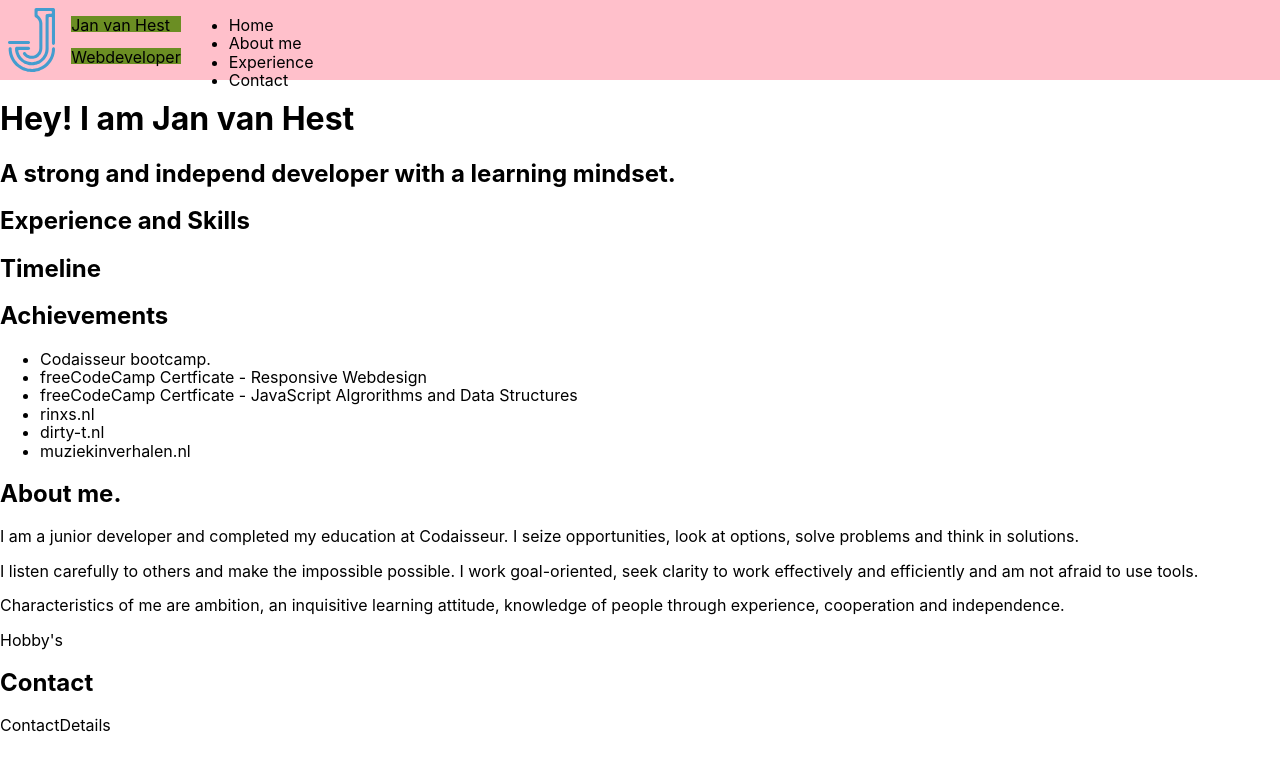
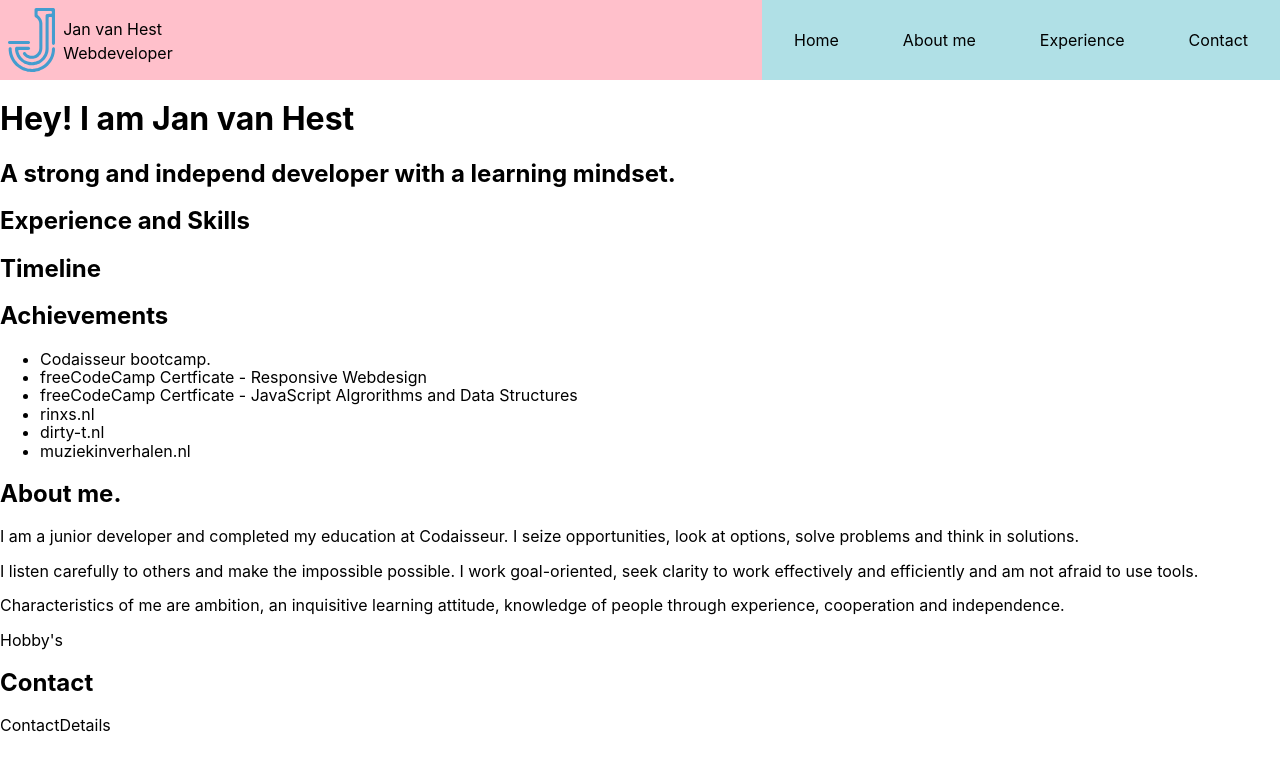
Before and after one commit to jhhest/porftolio-site, a React (Create React App) app: page / in a window 1280 px wide. Shown: the top 770 px of the page. Built offline with nearby package versions, Linux system fonts and the light colour scheme.

Commit message:
Menu text is know aligned to the right and centered vertical.

```diff
--- a/src/components/Header.jsx
+++ b/src/components/Header.jsx
@@ -7,10 +7,10 @@ function Header() {
       <header>
         <section id="logo-left">
           <img id="logo" src={logo} alt="Logo for Jan van Hest" />
-        </section>
-        <section id="logo-text">
-          <p>Jan van Hest</p>
-          <p>Webdeveloper</p>
+          <section id="logo-text">
+            <p>Jan van Hest</p>
+            <p>Webdeveloper</p>
+          </section>
         </section>
         <nav>
           <ul>
--- a/src/index.css
+++ b/src/index.css
@@ -11,12 +11,20 @@ code {
   font-family: source-code-pro, Menlo, Monaco, Consolas, "Courier New",
     monospace;
 }
-
+/**
+* Header
+* consist of
+* - Logo
+* - Menu
+*/
 header {
   height: 5rem;
   background-color: pink;
   display: flex;
+  justify-content: space-between;
 }
+
+/* Logo  */
 
 section#logo-text {
   font-size: 1rem;
@@ -28,13 +36,31 @@ section#logo-text {
 
 section#logo-text p {
   height: 1rem;
-  background-color: olivedrab;
   margin: 0;
 }
 #logo-left {
+  display: flex;
   padding: 0.5rem;
 }
 #logo {
   height: 4rem;
   width: auto;
 }
+
+/* Menu */
+
+nav ul {
+  background-color: powderblue;
+  display: flex;
+  list-style: none;
+  height: 5rem;
+  margin: 0;
+  padding: 0;
+  align-items: center;
+  justify-content: space-between;
+  width: 100%;
+}
+
+nav ul li {
+  margin: 0 2rem;
+}
```
